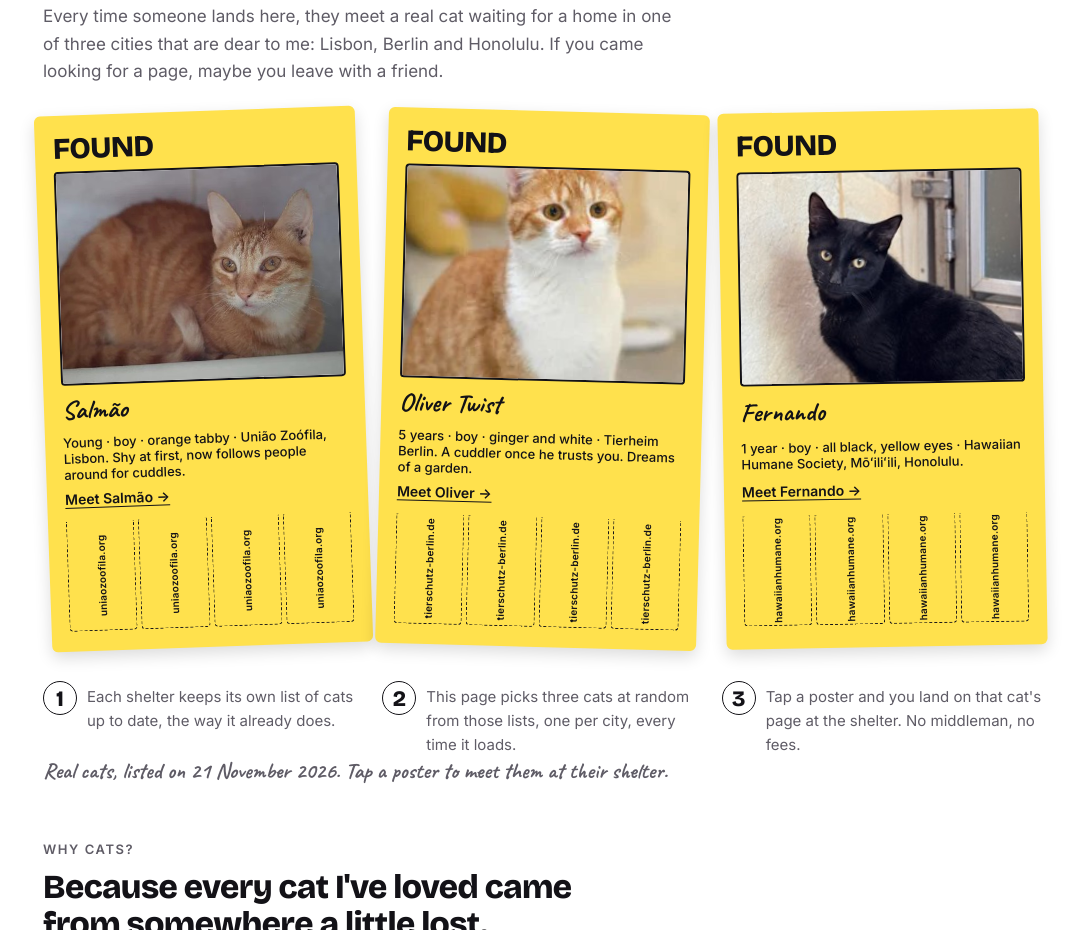
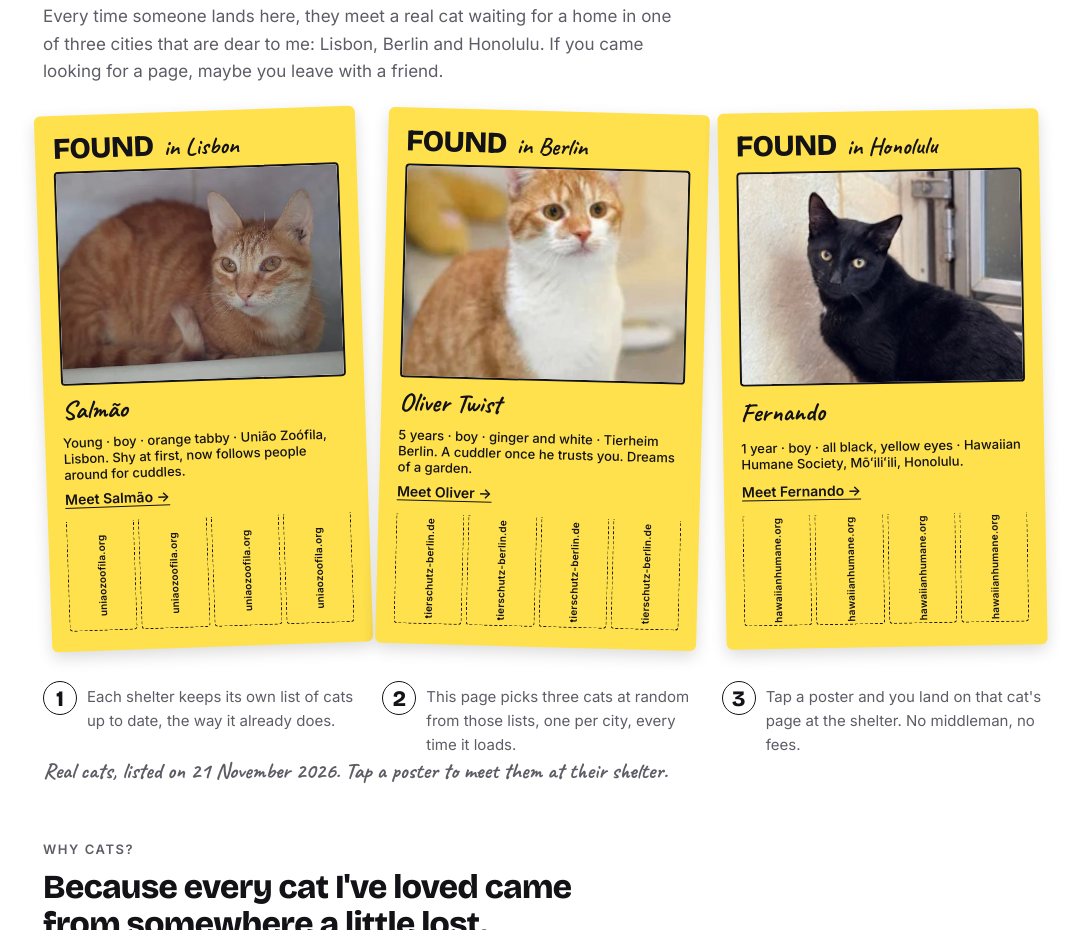
Before and after one commit to laudowicz/laudowicz.com, a plain HTML site: page public/404.html in a window 1280 px wide. Shown: the part 1140-2070 px from the top of the page, without its empty margins (97-1178 px from the left). Drawn offline with Linux system fonts and the light colour scheme.

Commit message:
404: city on each cat poster (Found in Lisbon / Berlin / Honolulu)
Co-Authored-By: Claude Opus 5.5 <noreply@anthropic.com>
Claude-Session: https://claude.ai/code/session_019G3mbXKEPSrkGdVJxCYN6b

```diff
--- a/public/404.html
+++ b/public/404.html
@@ -38,6 +38,7 @@ h1{font:800 clamp(2.1rem,5.4vw,3.8rem)/1.02 var(--d);letter-spacing:-.03em;margi
 .posters{display:grid;grid-template-columns:repeat(auto-fit,minmax(220px,1fr));gap:18px}
 .pst{background:var(--lemon);color:#131217;border-radius:6px;padding:18px 18px 20px;box-shadow:0 6px 16px rgba(0,0,0,.14);transform:rotate(var(--r));display:grid;gap:8px;min-width:0}
 .pst .big{font:800 30px/1 var(--d);letter-spacing:-.02em;text-transform:uppercase}
+.pst .big em{font:700 24px/1 var(--h);font-style:normal;text-transform:none;letter-spacing:0;white-space:nowrap;margin-left:4px}
 .pst .ph{aspect-ratio:4/3;background:#fff;border:2px solid #131217;border-radius:4px;display:grid;place-items:center;max-width:100%}
 .pst .ph svg{width:60%}
 .pst b{font:700 26px var(--h)}
@@ -91,9 +92,9 @@ a.pst{text-decoration:none;transition:transform .2s}a.pst:hover{transform:rotate
   <h2>This page is lost for good. These cats aren't lost. They just need a home.</h2>
   <p>Every time someone lands here, they meet a real cat waiting for a home in one of three cities that are dear to me: Lisbon, Berlin and Honolulu. If you came looking for a page, maybe you leave with a friend.</p>
   <div class="posters">
-    <a class="pst real" style="--r:-2deg" href="https://www.uniaozoofila.org/adotar/" target="_blank" rel="noopener"><span class="big">Found</span><div class="ph" style="overflow:hidden"><img src="img/cat-salmao.jpg" alt="Salmão, an orange tabby cat" style="width:100%;height:100%;object-fit:cover"></div><b>Salmão</b><small>Young · boy · orange tabby · União Zoófila, Lisbon. Shy at first, now follows people around for cuddles.</small><span class="meet">Meet Salmão &rarr;</span><div class="tear"><i><span>uniaozoofila.org</span></i><i><span>uniaozoofila.org</span></i><i><span>uniaozoofila.org</span></i><i><span>uniaozoofila.org</span></i></div></a>
-    <a class="pst real" style="--r:1.5deg" href="https://tierschutz-berlin.de/tiere/?tierart=Katzen" target="_blank" rel="noopener"><span class="big">Found</span><div class="ph" style="overflow:hidden"><img src="img/cat-oliver.jpg" alt="Oliver Twist, a ginger and white cat" style="width:100%;height:100%;object-fit:cover"></div><b>Oliver Twist</b><small>5 years · boy · ginger and white · Tierheim Berlin. A cuddler once he trusts you. Dreams of a garden.</small><span class="meet">Meet Oliver &rarr;</span><div class="tear"><i><span>tierschutz-berlin.de</span></i><i><span>tierschutz-berlin.de</span></i><i><span>tierschutz-berlin.de</span></i><i><span>tierschutz-berlin.de</span></i></div></a>
-    <a class="pst real" style="--r:-1deg" href="https://www.hawaiianhumane.org/adoptions/available-animals/?speciesID=2" target="_blank" rel="noopener"><span class="big">Found</span><div class="ph" style="overflow:hidden"><img src="img/cat-fernando.jpg" alt="Fernando, a black cat with yellow eyes" style="width:100%;height:100%;object-fit:cover"></div><b>Fernando</b><small>1 year · boy · all black, yellow eyes · Hawaiian Humane Society, Mōʻiliʻili, Honolulu.</small><span class="meet">Meet Fernando &rarr;</span><div class="tear"><i><span>hawaiianhumane.org</span></i><i><span>hawaiianhumane.org</span></i><i><span>hawaiianhumane.org</span></i><i><span>hawaiianhumane.org</span></i></div></a>
+    <a class="pst real" style="--r:-2deg" href="https://www.uniaozoofila.org/adotar/" target="_blank" rel="noopener"><span class="big">Found <em>in Lisbon</em></span><div class="ph" style="overflow:hidden"><img src="img/cat-salmao.jpg" alt="Salmão, an orange tabby cat" style="width:100%;height:100%;object-fit:cover"></div><b>Salmão</b><small>Young · boy · orange tabby · União Zoófila, Lisbon. Shy at first, now follows people around for cuddles.</small><span class="meet">Meet Salmão &rarr;</span><div class="tear"><i><span>uniaozoofila.org</span></i><i><span>uniaozoofila.org</span></i><i><span>uniaozoofila.org</span></i><i><span>uniaozoofila.org</span></i></div></a>
+    <a class="pst real" style="--r:1.5deg" href="https://tierschutz-berlin.de/tiere/?tierart=Katzen" target="_blank" rel="noopener"><span class="big">Found <em>in Berlin</em></span><div class="ph" style="overflow:hidden"><img src="img/cat-oliver.jpg" alt="Oliver Twist, a ginger and white cat" style="width:100%;height:100%;object-fit:cover"></div><b>Oliver Twist</b><small>5 years · boy · ginger and white · Tierheim Berlin. A cuddler once he trusts you. Dreams of a garden.</small><span class="meet">Meet Oliver &rarr;</span><div class="tear"><i><span>tierschutz-berlin.de</span></i><i><span>tierschutz-berlin.de</span></i><i><span>tierschutz-berlin.de</span></i><i><span>tierschutz-berlin.de</span></i></div></a>
+    <a class="pst real" style="--r:-1deg" href="https://www.hawaiianhumane.org/adoptions/available-animals/?speciesID=2" target="_blank" rel="noopener"><span class="big">Found <em>in Honolulu</em></span><div class="ph" style="overflow:hidden"><img src="img/cat-fernando.jpg" alt="Fernando, a black cat with yellow eyes" style="width:100%;height:100%;object-fit:cover"></div><b>Fernando</b><small>1 year · boy · all black, yellow eyes · Hawaiian Humane Society, Mōʻiliʻili, Honolulu.</small><span class="meet">Meet Fernando &rarr;</span><div class="tear"><i><span>hawaiianhumane.org</span></i><i><span>hawaiianhumane.org</span></i><i><span>hawaiianhumane.org</span></i><i><span>hawaiianhumane.org</span></i></div></a>
   </div>
   <div class="how">
     <div><b>1</b><p>Each shelter keeps its own list of cats up to date, the way it already does.</p></div>
```
